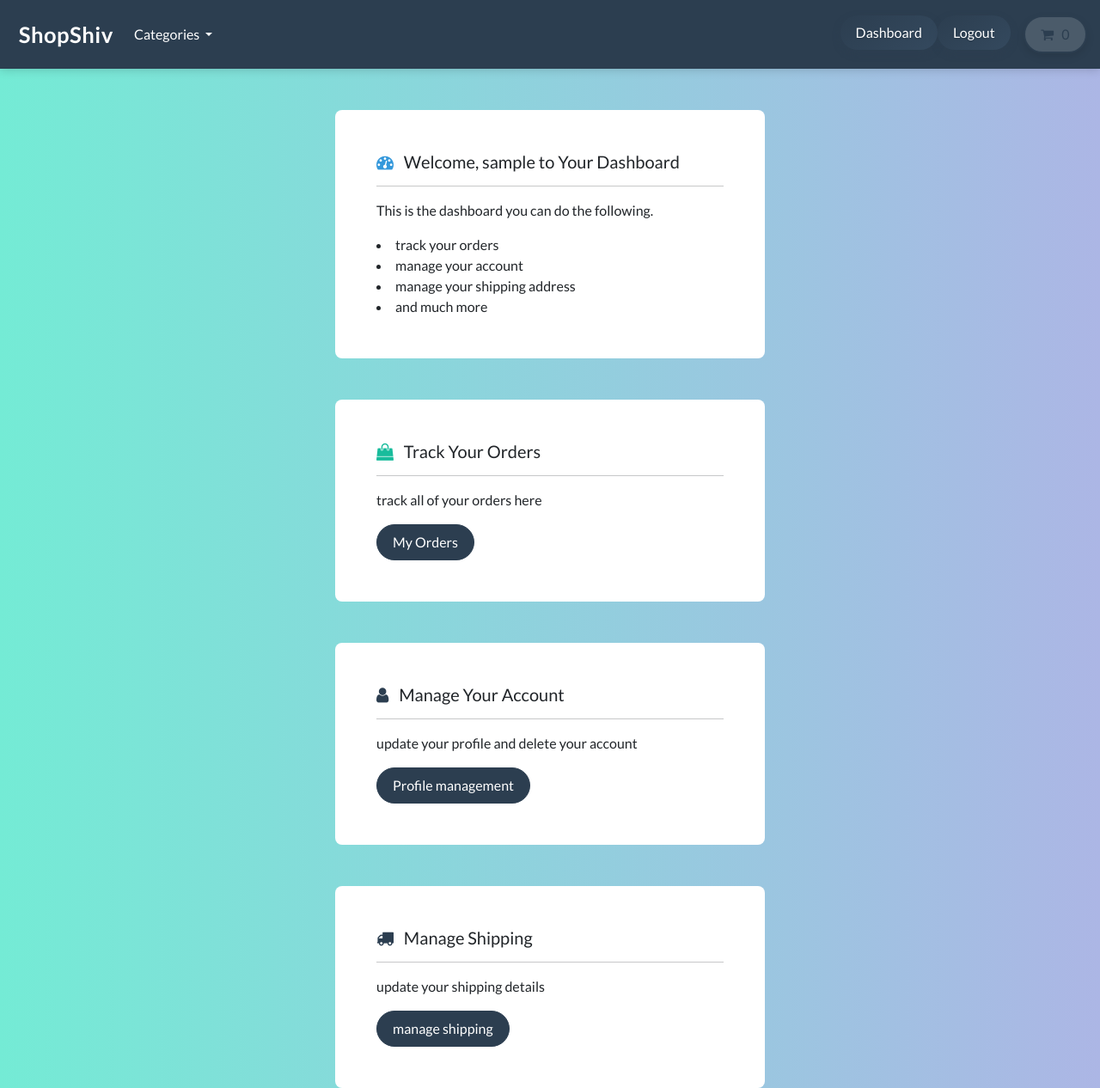
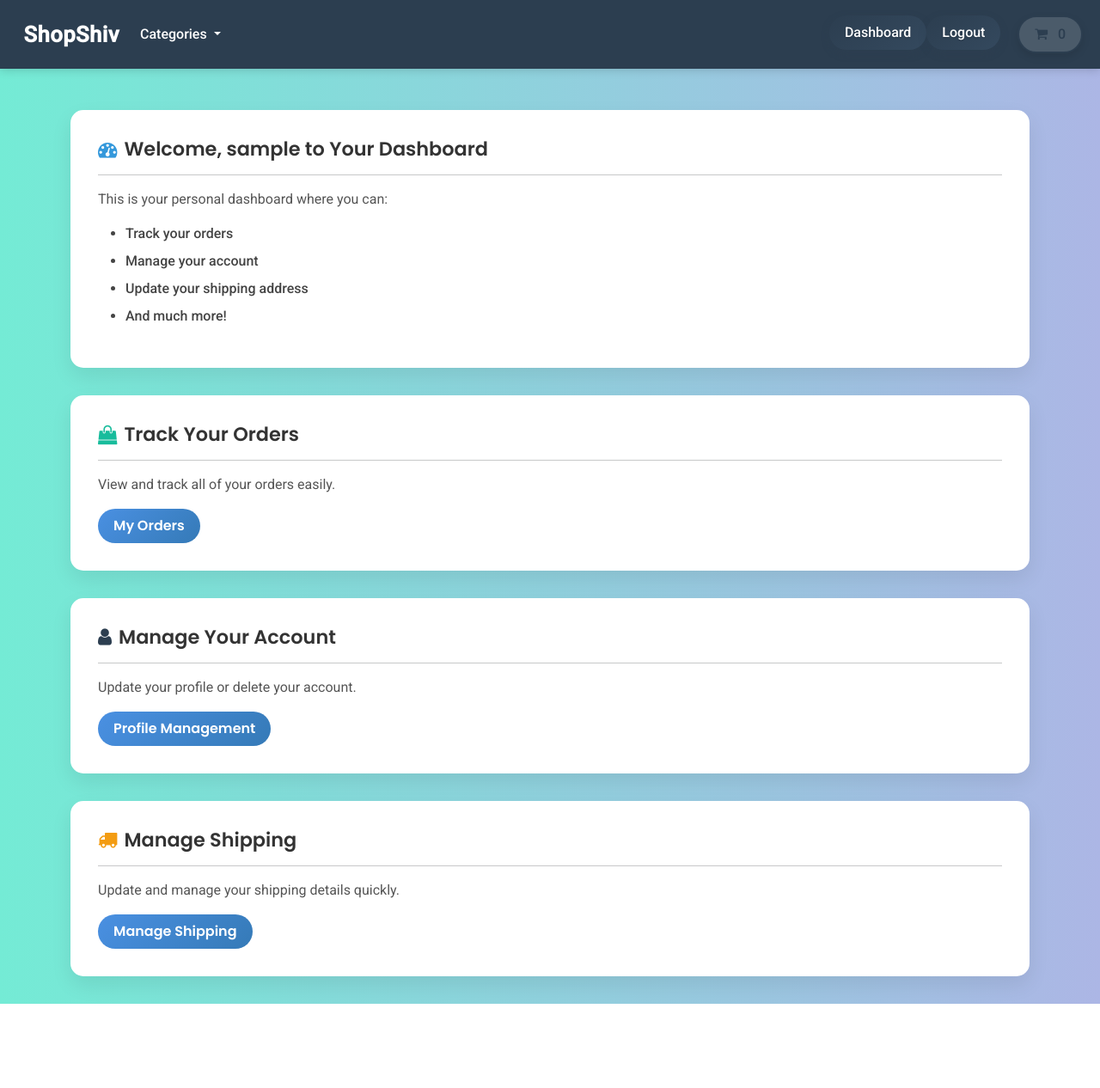
Before and after one commit to shivanshvermaaa/ShopShiv--A-django-ecommerce-site, a Django app: page /account/dashboard/ in a window 1280 px wide. Shown: the whole page at 86% size. After the commit the page ends 1168 px from the top, so only its background shows below. Run offline with Django 5.2, Linux system fonts and the light colour scheme; the visitor is signed in with stand-in values (Sample User, id 1); data that the repository does not hold is empty; some libraries are stand-ins or nearby versions.

Commit message:
minor changes

```diff
--- a/account/templates/account/dashboard.html
+++ b/account/templates/account/dashboard.html
@@ -1,68 +1,124 @@
 {% include "store/base.html" %}
 {% load static %}
 {% load crispy_forms_tags %}
+
 {% block content %}
-    <style>
+<!-- Google Fonts -->
+<link href="https://fonts.googleapis.com/css2?family=Poppins:wght@600&family=Roboto:wght@400;500&display=swap" rel="stylesheet">
 
+<style>
+    body {
+        background: linear-gradient(to right, #74ebd5, #ACB6E5);
+        min-height: 100vh;
+        font-family: 'Roboto', sans-serif;
+    }
 
-        body {
-            background: linear-gradient(to right, #74ebd5, #ACB6E5);
-            min-height: 100vh;
+    .dashboard-card {
+        background: #fff;
+        border-radius: 15px;
+        box-shadow: 0 10px 25px rgba(0, 0, 0, 0.08);
+        padding: 2rem;
+        transition: transform 0.2s ease, box-shadow 0.2s ease;
+        margin-bottom: 2rem;
+    }
+
+    .dashboard-card:hover {
+        transform: translateY(-5px);
+        box-shadow: 0 15px 35px rgba(0, 0, 0, 0.15);
+    }
+
+    .dashboard-card h5 {
+        font-family: 'Poppins', sans-serif;
+        font-size: 1.4rem;
+        font-weight: 600;
+        display: flex;
+        align-items: center;
+        gap: 0.5rem;
+        color: #333;
+    }
+
+    .dashboard-card p {
+        font-size: 1rem;
+        color: #555;
+        margin-bottom: 1rem;
+    }
+
+    .dashboard-card li {
+        margin-bottom: 0.5rem;
+        color: #444;
+        font-weight: 500;
+    }
+
+    .dashboard-card a.btn {
+        background: linear-gradient(135deg, #4a90e2, #357ab7);
+        border: none;
+        color: #fff;
+        font-weight: 600;
+        padding: 0.6rem 1.2rem;
+        border-radius: 50px;
+        transition: all 0.2s ease-in-out;
+        font-family: 'Poppins', sans-serif;
+    }
+
+    .dashboard-card a.btn:hover {
+        transform: translateY(-2px);
+        box-shadow: 0 5px 15px rgba(0, 0, 0, 0.2);
+        text-decoration: none;
+    }
+
+    @media(max-width: 768px) {
+        .dashboard-card h5 {
+            font-size: 1.2rem;
         }
-    </style>
+    }
+</style>
 
-    <body>
-        <br> <br>
-        <div class="container bg-white shadow-md p-5 form-layout">
-           <h5 class="mb-3">
-                <i class="fa fa-tachometer text-info me-2"></i>
-                    Welcome, {{ user }} to Your Dashboard
-            </h5>
+<div class="container pt-5">
 
-            <hr>
-            <p>This is the dashboard you can do the following.</p>
-            <li> track your orders</li>
-            <li>manage your account</li>
-            <li>manage your shipping address</li>
-            <li>and much more</li>
+    <!-- Welcome Card -->
+    <div class="dashboard-card">
+        <h5>
+            <i class="fa fa-tachometer text-info"></i> Welcome, {{ user }} to Your Dashboard
+        </h5>
+        <hr>
+        <p>This is your personal dashboard where you can:</p>
+        <ul>
+            <li>Track your orders</li>
+            <li>Manage your account</li>
+            <li>Update your shipping address</li>
+            <li>And much more!</li>
+        </ul>
+    </div>
 
+    <!-- Track Orders Card -->
+    <div class="dashboard-card">
+        <h5>
+            <i class="fa fa-shopping-bag text-success"></i> Track Your Orders
+        </h5>
+        <hr>
+        <p>View and track all of your orders easily.</p>
+        <a class="btn" href="{% url 'my-orders' %}"> My Orders </a>
+    </div>
 
-        </div>
-        <br> <br>
-        <div class="container bg-white shadow-md p-5 form-layout">
-            <h5 class="mb-3">
-                <i class="fa fa-shopping-bag text-success me-2"></i> Track Your Orders
-            </h5>
-            <hr>
-            <p>track all of your orders here</p>
-            <a class="btn btn-primary navbar-btn text-white" type="button" href="{% url 'user-logout' %}"> My Orders </a>
+    <!-- Manage Account Card -->
+    <div class="dashboard-card">
+        <h5>
+            <i class="fa fa-user text-primary"></i> Manage Your Account
+        </h5>
+        <hr>
+        <p>Update your profile or delete your account.</p>
+        <a class="btn" href="{% url 'profile-management' %}"> Profile Management </a>
+    </div>
 
-        </div>
-        <br> <br>
-        <div class="container bg-white shadow-md p-5 form-layout">
-            <h5 class="mb-3">
-                <i class="fa fa-user text-primary me-2"></i> Manage Your Account
-            </h5>
-            <hr>
+    <!-- Manage Shipping Card -->
+    <div class="dashboard-card">
+        <h5>
+            <i class="fa fa-truck text-warning"></i> Manage Shipping
+        </h5>
+        <hr>
+        <p>Update and manage your shipping details quickly.</p>
+        <a class="btn" href="{% url 'manage-shipping' %}"> Manage Shipping </a>
+    </div>
 
-            <p>update your profile and delete your account</p>
-            <a class="btn btn-primary navbar-btn text-white" type="button" href="{% url 'profile-management' %}"> Profile management </a>
-
-        </div>
-        <br> <br>
-        <div class="container bg-white shadow-md p-5 form-layout">
-            <h5 class="mb-3">
-                <i class="fa fa-truck text-primary me-2"></i> Manage Shipping
-            </h5>
-
-
-            <hr>
-
-            <p>update your shipping details</p>
-            <a class="btn btn-primary navbar-btn text-white" type="button" href="{% url 'manage-shipping' %}"> manage shipping </a>
-
-        </div>
-
-    </body>
-
+</div>
 {% endblock %}
--- a/account/urls.py
+++ b/account/urls.py
@@ -1,5 +1,5 @@
 from django.urls import path
-from .import views
+from . import views
 from django.contrib.auth import views as auth_views
 
 urlpatterns=[
@@ -43,4 +43,6 @@ urlpatterns=[
     # shipping address management
     path('manage-shipping/',views.manage_shipping,name='manage-shipping'),
 
+    path('my-orders/', views.my_orders, name='my-orders'),
+
 ]
--- a/account/views.py
+++ b/account/views.py
@@ -12,6 +12,7 @@ from django.utils.http import urlsafe_base64_encode,urlsafe_base64_decode
 from django.contrib.auth import authenticate,login,logout
 from django.contrib.auth.models import auth
 from django.contrib.auth.decorators import login_required
+from payment.models import Order
 
 
 # Create your views here.
@@ -150,3 +151,12 @@ def manage_shipping(request):
 
     context = {'form': form}
     return render(request, 'account/manage-shipping.html', context=context)
+
+@login_required
+def my_orders(request):
+    # Fetch all orders for the logged-in user and order by most recent
+    orders = Order.objects.filter(user=request.user).order_by('-date_ordered')
+    context = {
+        'orders': orders
+    }
+    return render(request, 'account/my-orders.html', context)
```
Also changed, not shown: account/templates/account/my-orders.html (added, +58 -0 lines).
